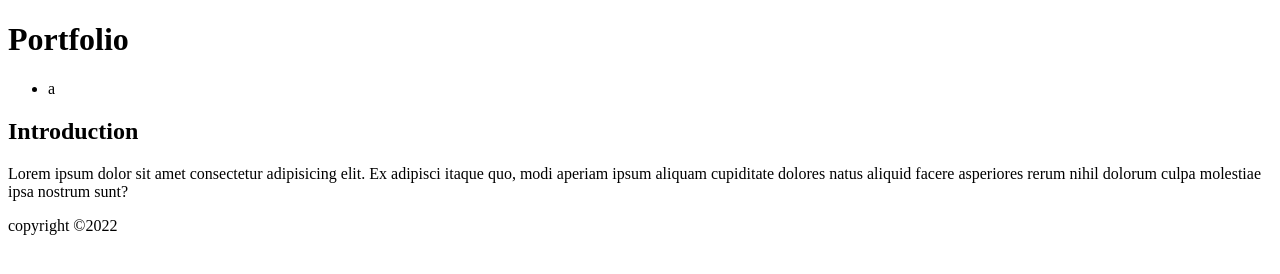
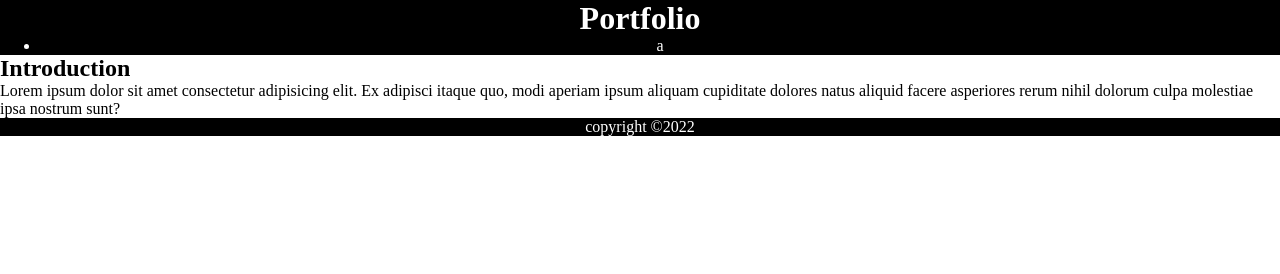
Before and after one commit to joannajsnsk/portfolio, a plain HTML site: page index.html in a window 1280 px wide. Drawn offline with Linux system fonts and the light colour scheme.

Commit message:
style has been added

```diff
--- /dev/null
+++ b/CSS/styles.css
@@ -0,0 +1,20 @@
+* {
+margin:0;
+
+}
+html {
+    min-height: 100%;
+    position:relative
+}
+body {
+    min-height: 100vh;
+}
+
+header, footer {text-align: center;
+background-color: black;
+color:white
+}
+footer {
+    position:absolute
+    bottom: 0
+}
--- a/index.html
+++ b/index.html
@@ -4,6 +4,7 @@
         <title>
             Portfolio
         </title>
+        <link rel="stylesheet" href="./css/styles.css">
     </head>
     <body>
         <header>
```
